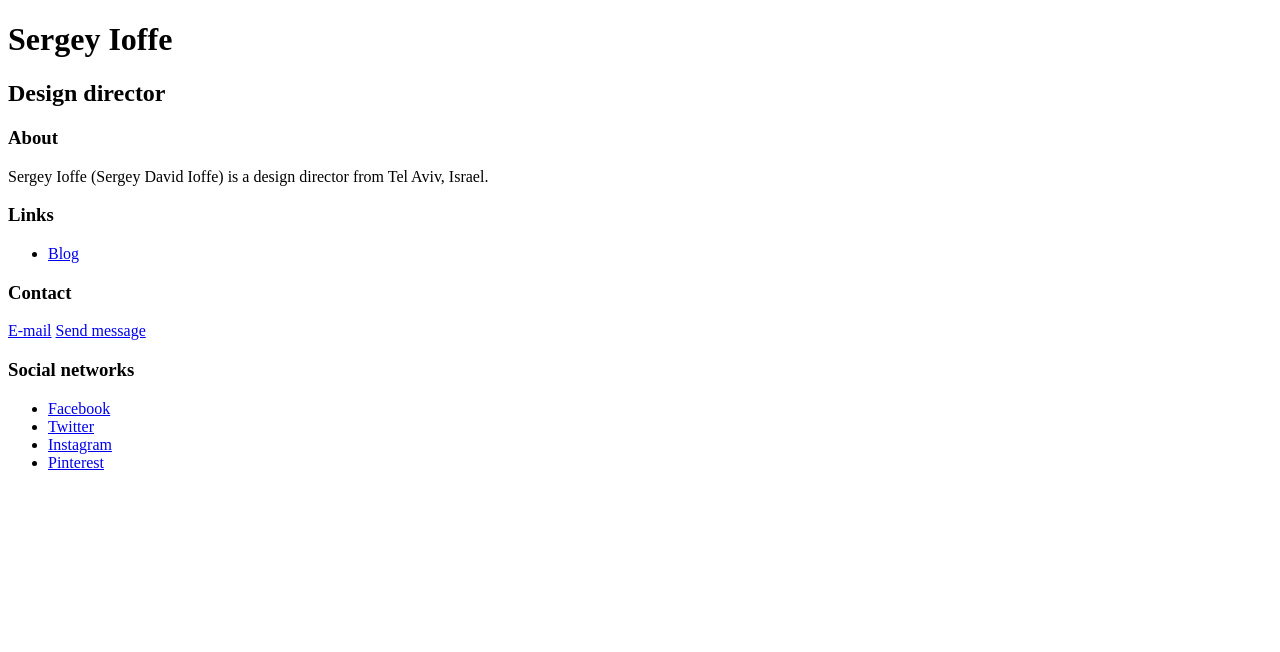
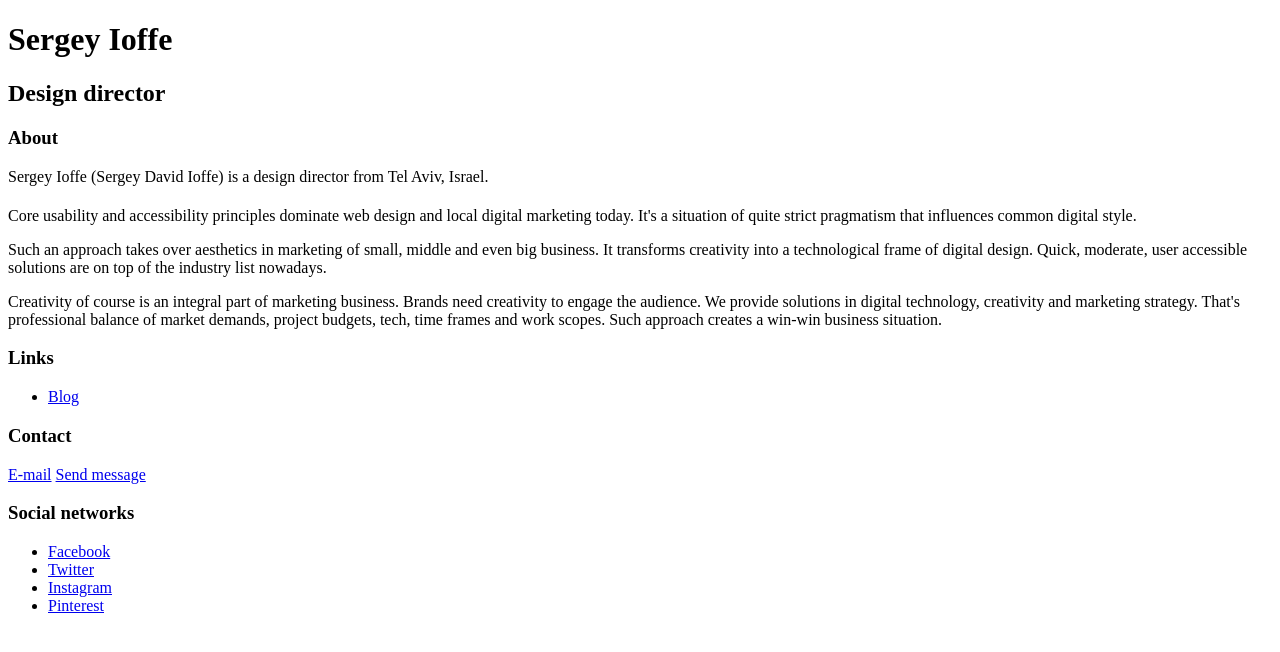
Before and after one commit to sergeyioffe/sergeyioffe.github.io, a plain HTML site: page index.html in a window 1280 px wide. Drawn offline with Linux system fonts and the light colour scheme.

Commit message:
Update index.html

```diff
--- a/index.html
+++ b/index.html
@@ -13,6 +13,24 @@
 	<h2>Design director</h2>
 	<h3>About</h3>
   	<p><span>Sergey Ioffe (Sergey David Ioffe) is a</span> design director <span>from Tel Aviv, Israel.</span></p>
+	<h3></h3>
+	<h4></h4>
+	<article>
+		<p>
+			Core usability and accessibility principles dominate web design and local digital marketing today.
+			It's a situation of quite strict pragmatism that influences common digital style.
+		</p>
+		<p>
+			Such an approach takes over aesthetics in marketing of small, middle and even big business.
+			It transforms creativity into a technological frame of digital design. Quick, moderate, user accessible solutions
+			are on top of the industry list nowadays.
+		</p>
+		<p>
+			Creativity of course is an integral part of marketing business. Brands need creativity to engage the audience.
+			We provide solutions in digital technology, creativity and marketing strategy. That's professional balance of market demands,
+			project budgets, tech, time frames and work scopes. Such approach creates a win-win business situation.
+		</p>
+	</article>
 	<h3>Links</h3>
 	<ul>
 		<li><a href="https://blog.sergeyioffe.com">Blog</a></li>
```
